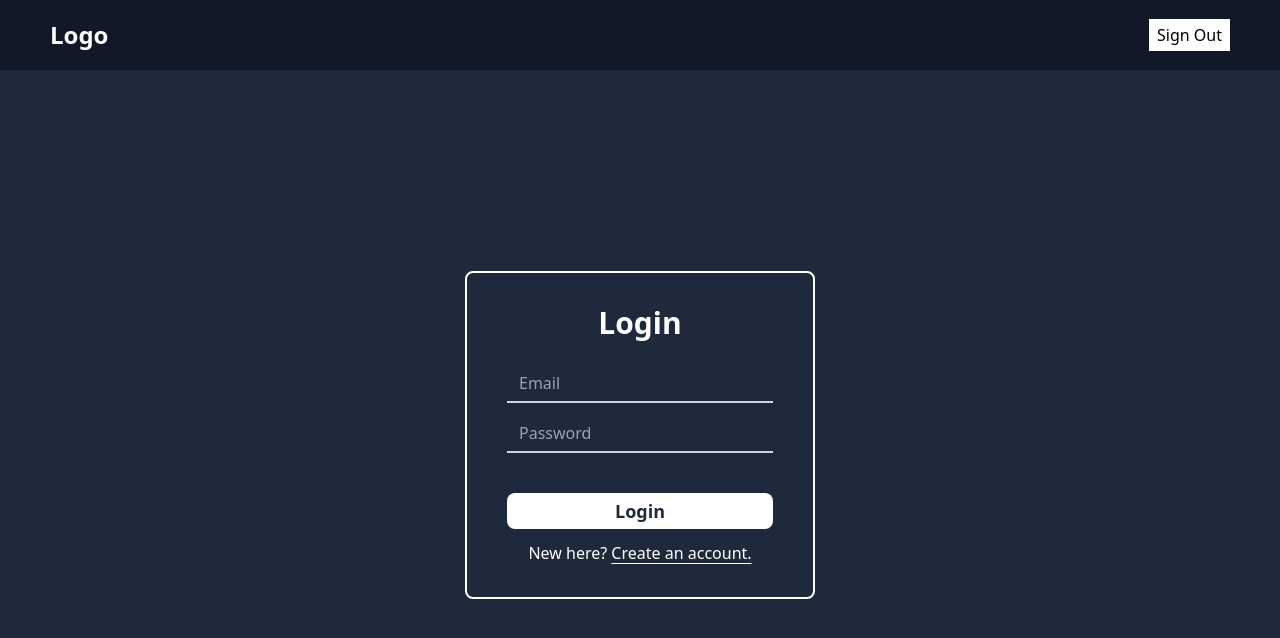
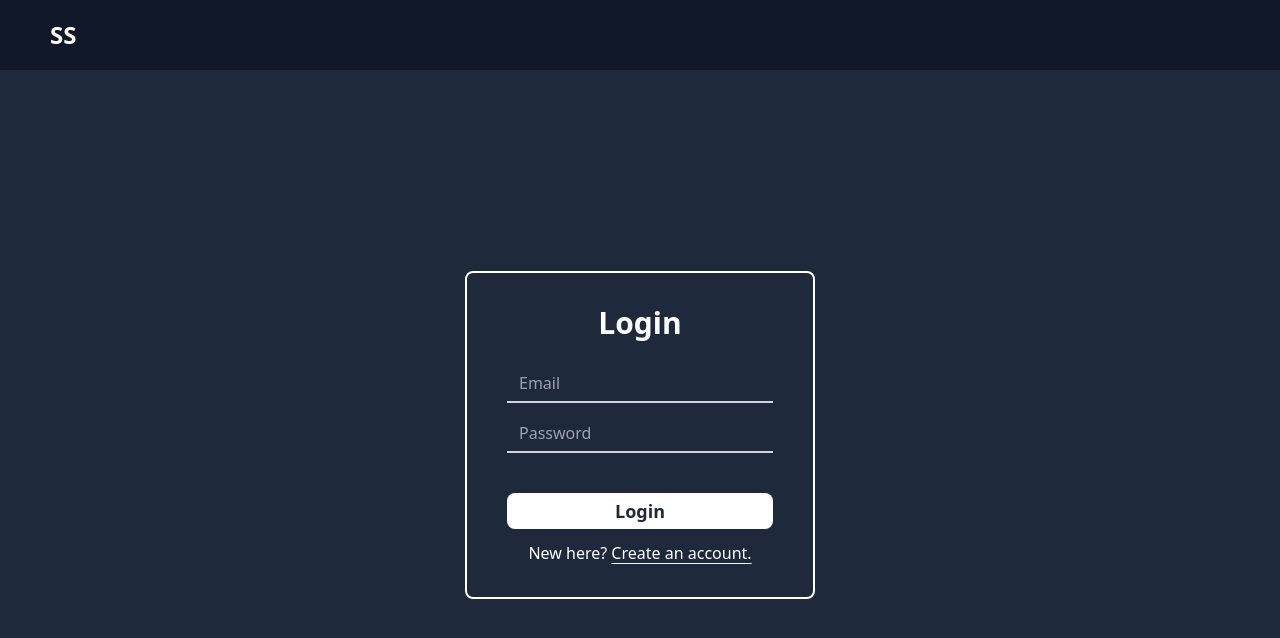
Before and after one commit to DE4D-P00L/SecureMessage, a React (Vite) app: page /login in a window 1280 px wide. Shown: the top 638 px of the page. Built offline with nearby package versions, Linux system fonts and the light colour scheme; no server answers.

Commit message:
Added Logo and fixed sign out button

```diff
--- a/src/components/NavBar.jsx
+++ b/src/components/NavBar.jsx
@@ -13,11 +13,11 @@ const NavBar = () => {
       <nav className="fixed left-0 h-[70px] w-full flex items-center bg-gray-900 text-white z-10">
         <div className="flex items-center justify-between max-w-7xl w-full mx-auto sm:px-[50px] px-[20px]">
           <h1 className="text-2xl font-bold">
-            <Link to="/">Logo</Link>
+            <Link to="/">SS</Link>
           </h1>
           <ul className="flex sm:gap-3 gap-2 items-center justify-between">
             <li>
-              {isAuthenticated && (
+              {!isAuthenticated && (
                 <button
                   className="text-black bg-white px-2 py-1 cursor-pointer"
                   onClick={() => {
```
